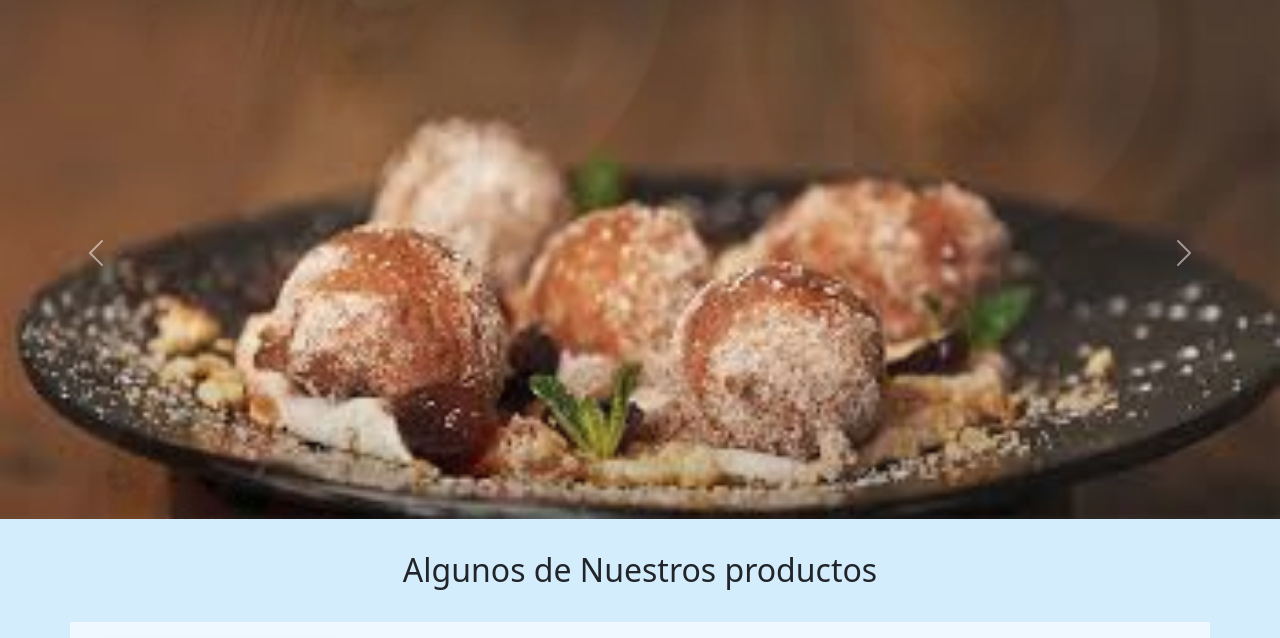
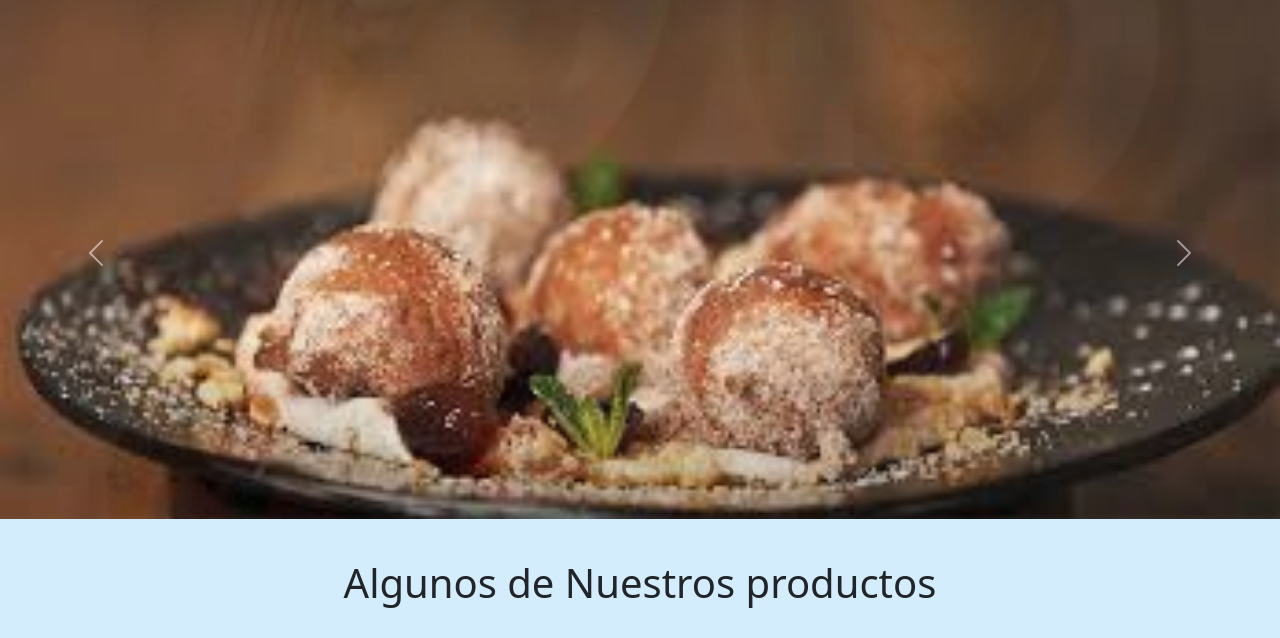
Before and after one commit to rcrossa/CursoHtml, a website: page index.html in a window 1280 px wide. Shown: the part 130-768 px from the top of the page. Drawn offline with nearby package versions, Linux system fonts and the light colour scheme.

Commit message:
h1 added

```diff
--- a/index.html
+++ b/index.html
@@ -74,7 +74,7 @@
   </main>
   <section class="ourProduct">
     <div class="container">
-      <h2>Algunos de Nuestros productos</h2>
+      <h1>Algunos de Nuestros productos</h1>
       <div class="row first_items">
         <div class="col content_item_1">
           <img src="./images/IMG_5617.png" alt="Pastafrola">
--- a/scss/style.scss
+++ b/scss/style.scss
@@ -61,7 +61,7 @@ $padding: (
   .container {
     margin-bottom: 0.5em;
 
-    h2 {
+    h1 {
       text-align: center;
       margin: 1em 0em 1em 0em;
     }
```
Also changed, not shown: styles/main.css.
